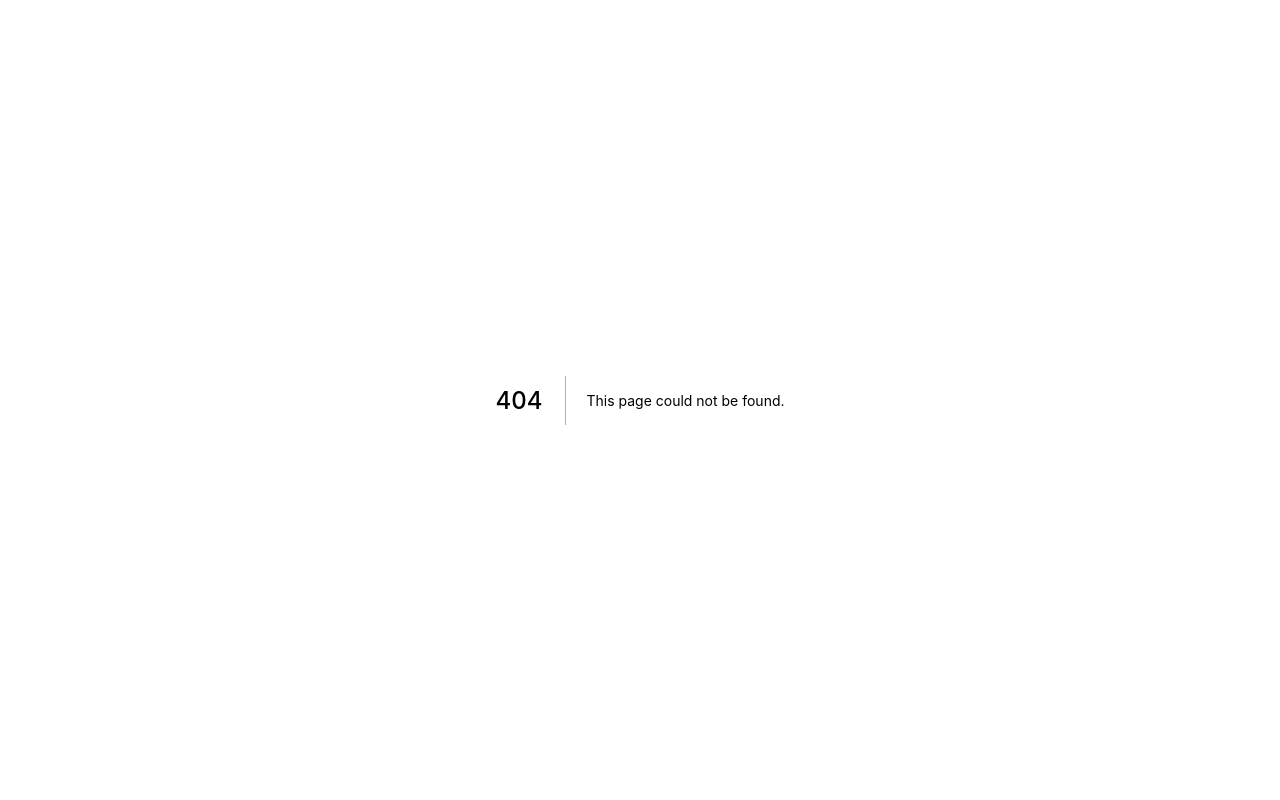
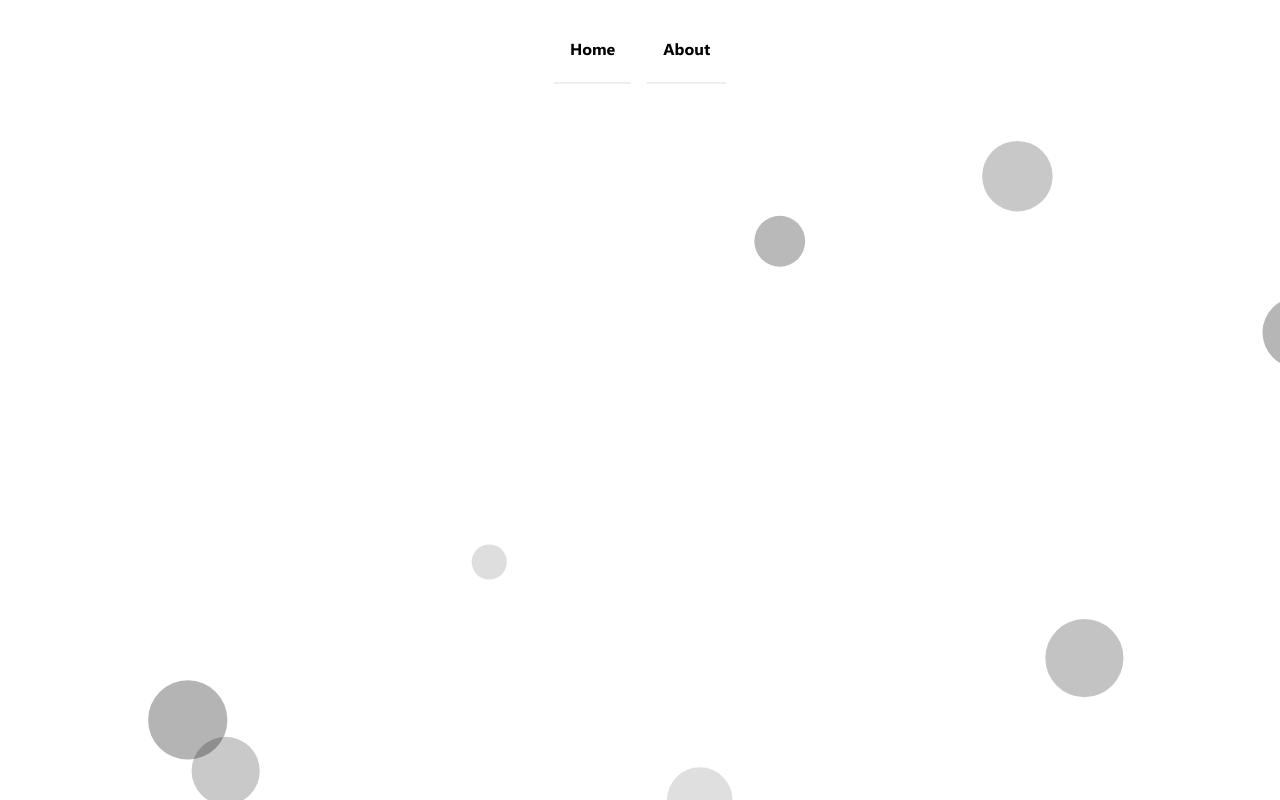
Before and after one commit to KagChi/KagChi, a Next.js app: page /about in a window 1280 px wide. Before the commit this address had no page. Built offline with nearby package versions, Linux system fonts and the light colour scheme.

Commit message:
feat: use react router

```diff
--- /dev/null
+++ b/components/background.tsx
@@ -0,0 +1,17 @@
+export const BackGroundComponent = () => {
+    return (
+      <>
+        <div
+          className="w-screen h-screen animate__animated animate__fadeOut animate__faster"
+          style={{
+            position: "absolute",
+            top: 0,
+            left: 0,
+            width: "100%",
+            height: "100%",
+            backgroundColor: "#000",
+          }}
+        ></div>
+      </>
+    );
+  };
--- /dev/null
+++ b/pages/about.tsx
@@ -0,0 +1,45 @@
+import Head from "next/head";
+import { useRouter } from "next/router";
+import { ReactNode } from "react";
+import { BackGroundComponent } from "../components/background";
+import { ParticlesComponent } from "../components/particles";
+
+export default function render(): ReactNode {
+  const router = useRouter();
+  return (
+    <>
+      <Head>
+        <title>About - KagChi</title>
+      </Head>
+      <ParticlesComponent />
+      <BackGroundComponent />
+
+      <div className="animate__animated animate__bounceInDown animate__faster">
+        <header className="p-4">
+          <div className="container flex justify-center h-16 mx-auto">
+            <ul className="items-stretch space-x-4 flex">
+              <li className="flex">
+                <a
+                  rel="noopener noreferrer"
+                  onClick={() => router.push("/")}
+                  className="flex items-center px-4 -mb-1 font-segoe-bold border-b-2 dark:border-transparent hover:text-yellow-700 hover:border-yellow-700 transition ease-in-out delay-150 hover:-translate-y-1 hover:scale-110"
+                >
+                  Home
+                </a>
+              </li>
+              <li className="flex">
+                <a
+                  rel="noopener noreferrer"
+                  onClick={() => router.push("/about")}
+                  className="flex items-center px-4 -mb-1 font-segoe-bold border-b-2 dark:border-transparent dark:text-yellow-700 dark:border-yellow-700 "
+                >
+                  About
+                </a>
+              </li>
+            </ul>
+          </div>
+        </header>
+      </div>
+    </>
+  );
+}
--- a/pages/index.tsx
+++ b/pages/index.tsx
@@ -1,27 +1,19 @@
 import Head from "next/head";
 import Image from "next/image";
-import { Component, ReactNode } from "react";
+import { useRouter } from "next/router";
+import { ReactNode } from "react";
+import { BackGroundComponent } from "../components/background";
 import { ParticlesComponent } from "../components/particles";
 
-export default class extends Component {
-  render(): ReactNode {
+export default function render(): ReactNode {
+  const router = useRouter();
   return (
     <>
       <Head>
         <title>Home - KagChi</title>
       </Head>
       <ParticlesComponent />
-        <div
-          className="w-screen h-screen animate__animated animate__fadeOut animate__faster"
-          style={{
-            position: "absolute",
-            top: 0,
-            left: 0,
-            width: "100%",
-            height: "100%",
-            backgroundColor: "#000",
-          }}
-        ></div>
+      <BackGroundComponent />
 
       <div className="animate__animated animate__bounceInDown animate__faster">
         <header className="p-4">
@@ -30,7 +22,7 @@ export default class extends Component {
               <li className="flex">
                 <a
                   rel="noopener noreferrer"
-                    href="#"
+                  onClick={() => router.push("/")}
                   className="flex items-center px-4 -mb-1 font-segoe-bold border-b-2 dark:border-transparent dark:text-yellow-700 dark:border-yellow-700"
                 >
                   Home
@@ -39,7 +31,7 @@ export default class extends Component {
               <li className="flex">
                 <a
                   rel="noopener noreferrer"
-                    href=""
+                  onClick={() => router.push("/about")}
                   className="flex items-center px-4 -mb-1 font-segoe-bold border-b-2 dark:border-transparent hover:text-yellow-700 hover:border-yellow-700 transition ease-in-out delay-150 hover:-translate-y-1 hover:scale-110"
                 >
                   About
@@ -55,8 +47,7 @@ export default class extends Component {
                 Hey, im KagChi 👋
               </h3>
               <p className="mt-4 font-segoe text-black text-center md:text-left">
-                  Im just a weeb nerds who like to code and doing backend
-                  things.
+                Im just a weeb nerds who like to code and doing backend things.
               </p>
             </div>
             <div className="mt-8 lg:mt-0 lg:w-1/2">
@@ -77,4 +68,3 @@ export default class extends Component {
     </>
   );
 }
-}
```
Lines whose indentation alone changed are shown as unchanged.
